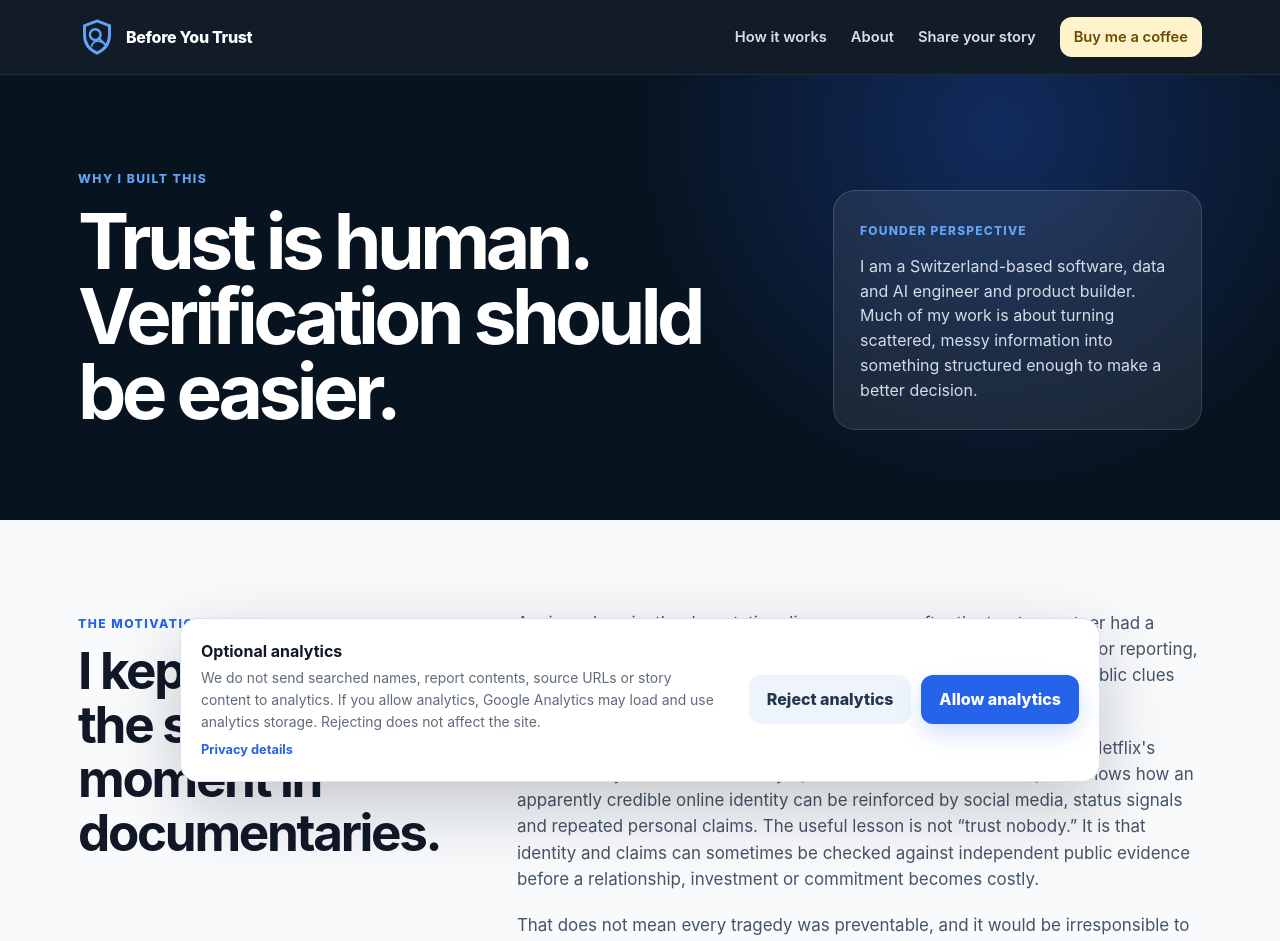
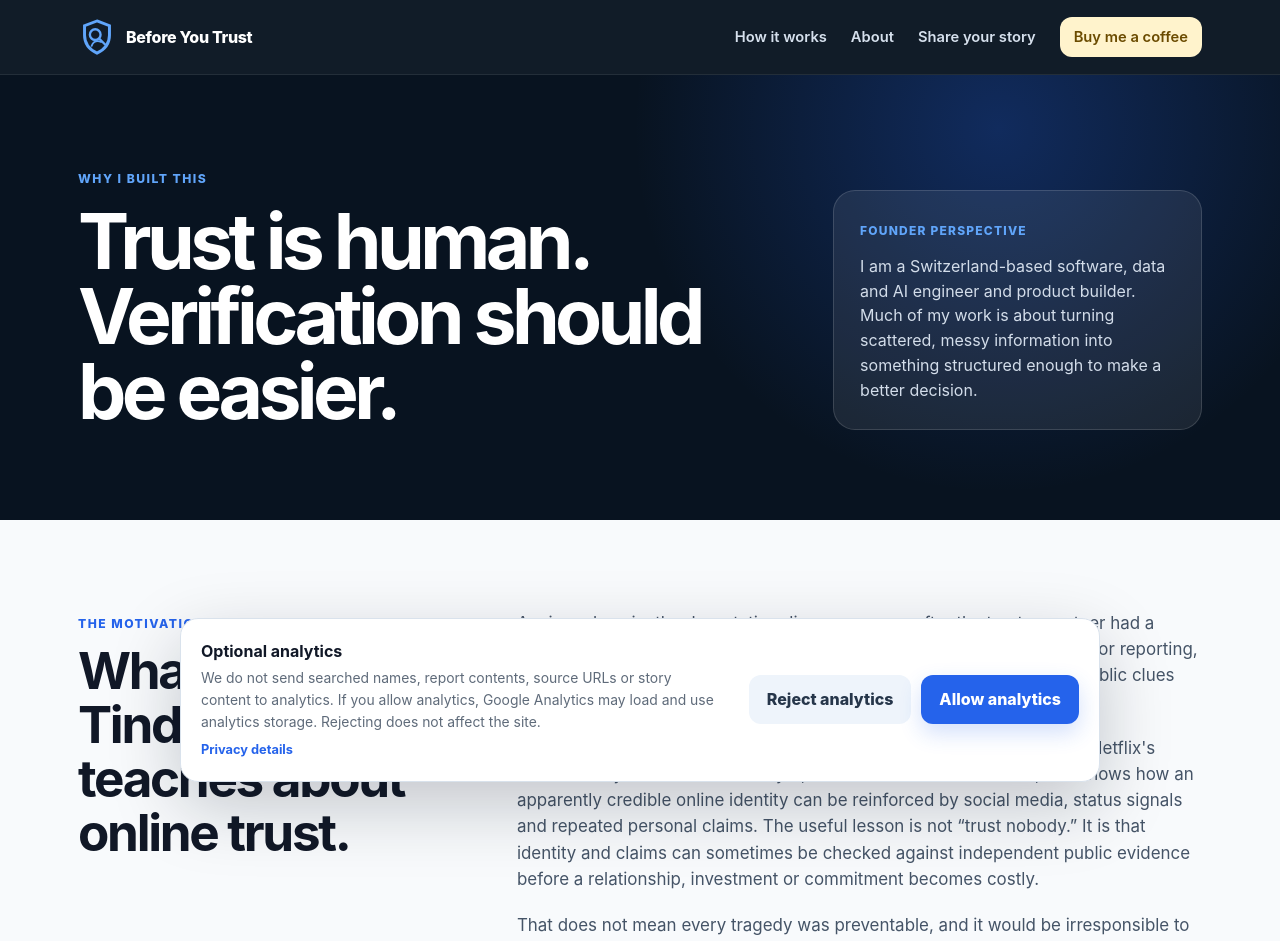
Before and after one commit to kuefmz/before-you-trust, a Next.js app: page /about in a window 1280 px wide. Shown: the top 941 px of the page. Built offline with nearby package versions, Linux system fonts and the light colour scheme; no server answers.

Commit message:
seo: strengthen About-page documentary search intent

```diff
--- a/app/about/page.tsx
+++ b/app/about/page.tsx
@@ -96,7 +96,7 @@
         <section className="about-story">
           <div>
             <span className="eyebrow">The motivation</span>
-            <h2>I kept noticing the same moment in documentaries.</h2>
+            <h2>What The Tinder Swindler teaches about online trust.</h2>
           </div>
           <div className="long-copy">
             <p>
```
